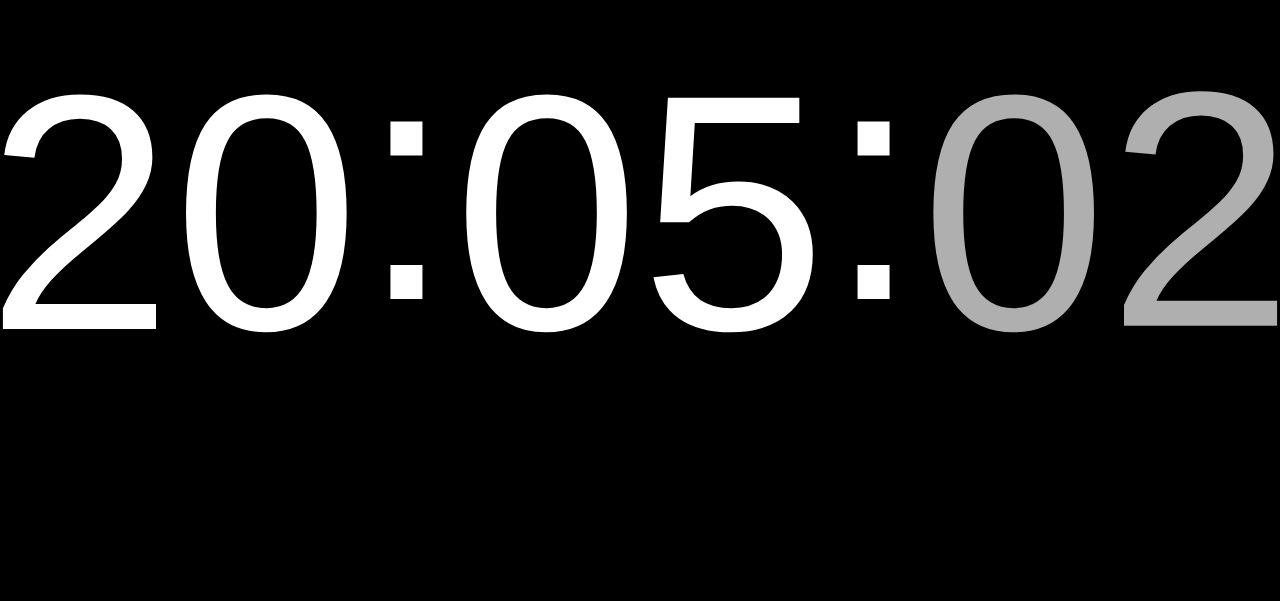
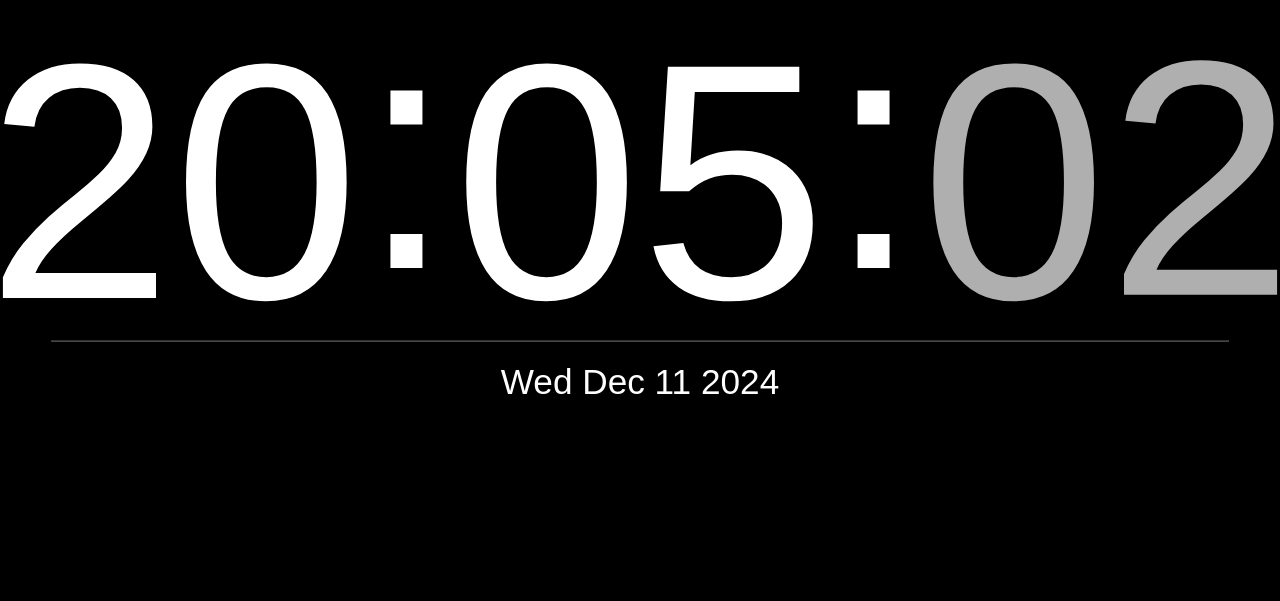
Before and after one commit to SaranshWeb/DigitalClock1, a plain HTML site: page index.html in a window 1280 px wide. Shown: the part 199-800 px from the top of the page. Drawn offline with Linux system fonts and the light colour scheme.

Commit message:
Update index.html

```diff
--- a/index.html
+++ b/index.html
@@ -22,6 +22,8 @@
         display: flex;
         justify-content: center;
         align-items: center;
+        flex-direction: column;
+        font-family: Arial, sans-serif;
       }
 
       .clock {
@@ -108,6 +110,19 @@
         color: rgba(255, 255, 255, 0.685);
       }
 
+      .date-container {
+        margin-top: 20px;
+        color: rgba(255, 255, 255, 1);
+        font-size: 2.2rem;
+        text-align: center;
+      }
+
+      hr{
+        opacity: 0.3;
+        width: 90%;
+        margin: 0 auto;
+      }
+
       @keyframes move {
         from {
           transform: translateY(0vh);
@@ -147,6 +162,12 @@
                 <div class="number">0</div>
               </div>
             </div>
+          </div>
+
+          <hr>
+
+          <div class="date-container" id="date-container">
+            <!-- The date will be displayed here -->
           </div>
     </button>
 
@@ -244,6 +265,12 @@
       .getElementById("fullscreen-btn")
       .addEventListener("click", toggleFullScreen);
 
+      // Display today's date
+      const dateContainer = document.getElementById("date-container");
+      const today = new Date();
+      const formattedDate = today.toDateString(); // Format: Mon Dec 12 2024
+      dateContainer.textContent = formattedDate;
+
     setInterval(updateTime, 100);
   </script>
 </html>
```
